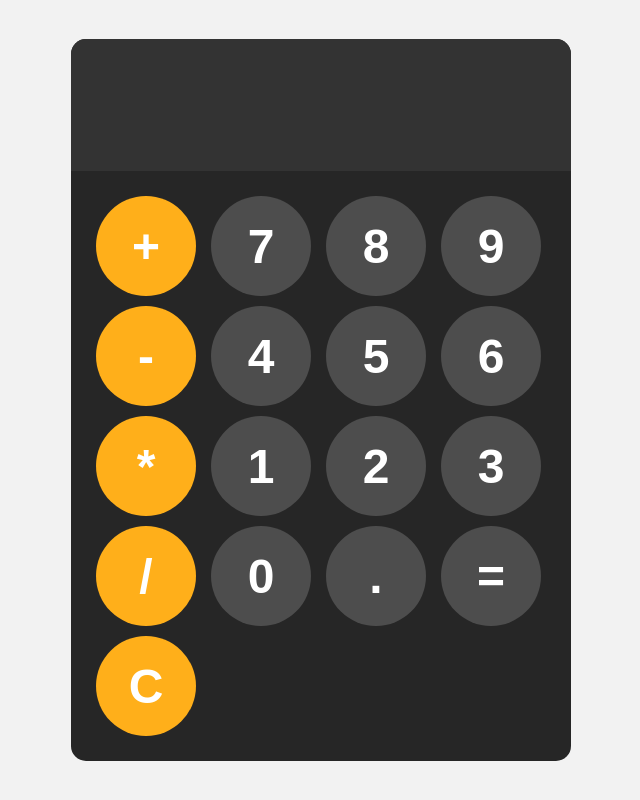
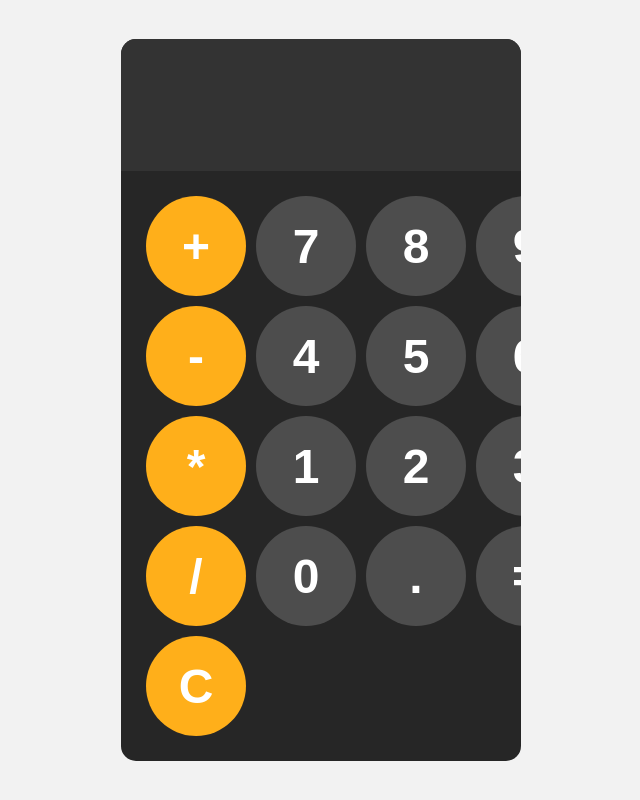
Before and after one commit to ryuselmi/calculatoryr, a plain HTML site: page index.html in a window 1280 px wide. Shown: the whole page, without its empty margins (319-959 px from the left). Drawn offline with Linux system fonts and the light colour scheme.

Commit message:
Update style.css

```diff
--- a/style.css
+++ b/style.css
@@ -54,3 +54,9 @@ button:active {
 .operator-btn:active {
   background-color: hsl(39, 100%, 75%);
 }
+@media (width >= 800px) {
+  #calculator {
+    max-width: 400px;
+    width: 400px;
+  }
+}
```
